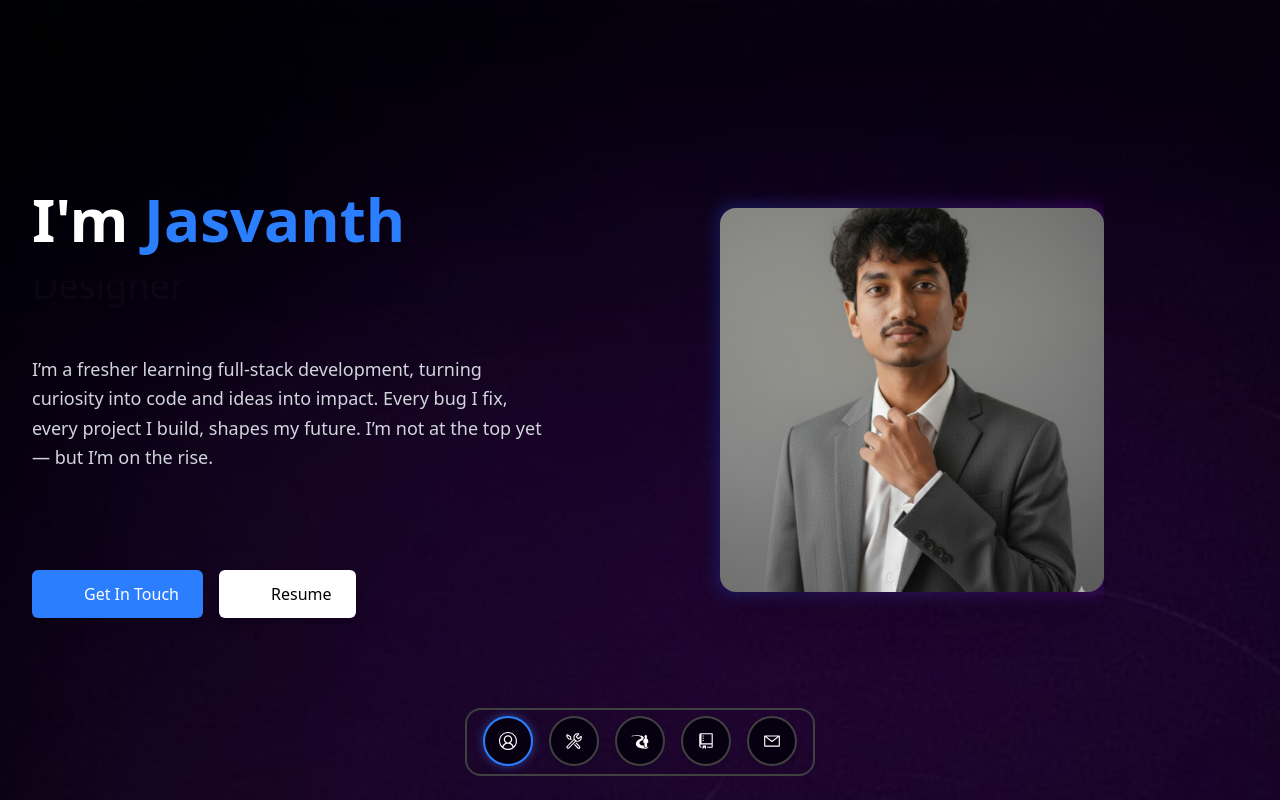
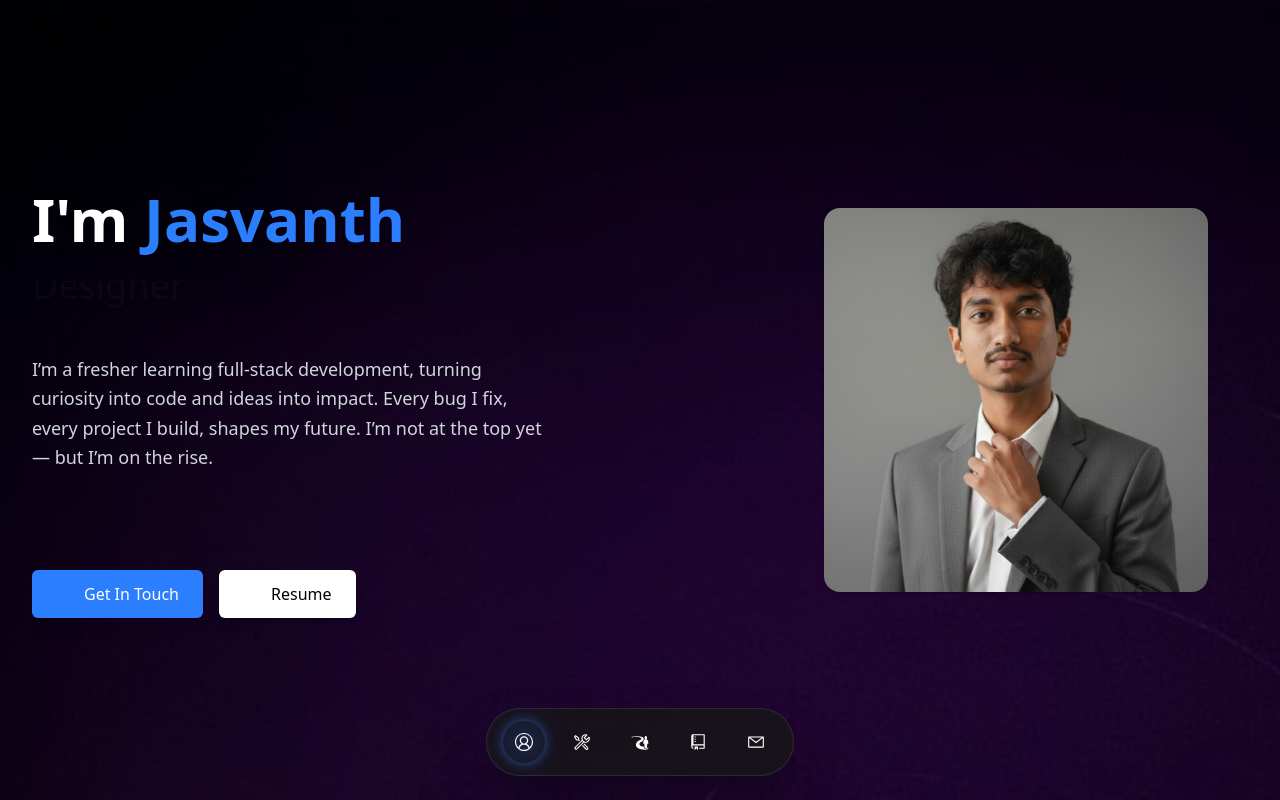
Before and after one commit to Jasvanth78/Portfolio-Frontend, a React (Vite) app: page / in a window 1280 px wide. Shown: the top 800 px of the page. Built offline with nearby package versions, Linux system fonts and the light colour scheme; no server answers; some icons are missing.

Commit message:
Small change

```diff
--- a/src/Components/Home.jsx
+++ b/src/Components/Home.jsx
@@ -36,7 +36,7 @@ export default function Home() {
 
             <div className="relative z-10 max-w-7xl mx-auto px-4 sm:px-6 lg:px-8 min-h-screen flex items-center">
                 <Reveal>
-                    <div className="grid grid-cols-1 md:grid-cols-2 gap-12 items-center w-full py-20">
+                    <div className="flex flex-col md:flex-row justify-between items-center w-full py-20 gap-20 md:gap-70">
 
                         <div className="flex flex-col justify-center space-y-6 text-center md:text-left">
                             <h1 className="text-white text-4xl sm:text-5xl lg:text-6xl font-bold leading-tight">
@@ -82,7 +82,7 @@ export default function Home() {
 
                             <div className="flex justify-center md:justify-start gap-4 mt-4">
                                 <button className="bg-blue-500 hover:bg-blue-900 text-white py-2 px-6 rounded-md transition duration-300 flex items-center gap-2 cursor-pointer shadow-lg hover:shadow-blue-500/50 sm:py-3 ">
-                                    <Icon icon="bitcoin-icons:share-filled" className='text-xl' /> Get In Touch
+                                    <Icon icon="bitcoin-icons:share-filled" className='text-xl' href='#contact' /> Get In Touch
                                 </button>
 
                                 <button className="bg-white hover:bg-gray-200 text-black py-2 px-6 rounded-md transition duration-300 cursor-pointer flex items-center gap-2 shadow-lg hover:shadow-white/50">
@@ -96,11 +96,14 @@ export default function Home() {
 
                         <div className="flex justify-center md:justify-end">
                             <div className="relative group">
-                                <div className="absolute -inset-1 bg-gradient-to-r from-blue-600 to-purple-600 rounded-2xl blur opacity-25 group-hover:opacity-75 transition duration-1000 group-hover:duration-200"></div>
-                                <img
+                                <div className=" bg-gradient-to-r from-blue-500 to-purple-500 rounded-xl blur-xl opacity-45 group-hover:opacity-70 transition duration-1000 group-hover:duration-200"></div>
+                                <motion.img
                                     src={img}
                                     alt="Jasvanth"
-                                    className="relative w-80 h-80 md:w-96 md:h-96 object-cover object-center rounded-2xl shadow-2xl"
+                                    initial={{ opacity: 0, scale: 0.5 }}
+                                    animate={{ opacity: 1, scale: 1 }}
+                                    transition={{ duration: 0.8 }}
+                                    className="relative w-80 h-80 md:w-96 md:h-96 object-cover object-top rounded-2xl shadow-sm hover:scale-105 transition duration-300"
                                 />
                             </div>
                         </div>
--- a/src/Components/Journey.jsx
+++ b/src/Components/Journey.jsx
@@ -87,16 +87,16 @@ export default function Journey() {
                 className="text-center mb-16 relative z-10"
             >
                 <h2 className="text-4xl md:text-5xl font-bold text-white mb-4">
-                    My <span className="text-transparent bg-clip-text bg-gradient-to-r from-blue-400 to-purple-500">Journey</span>
+                    My <span className="text-blue-500">Journey</span>
                 </h2>
-                <div className="w-24 h-1 bg-gradient-to-r from-blue-500 to-purple-500 mx-auto rounded-full"></div>
+
             </motion.div>
 
             <div className="w-full max-w-6xl relative">
-                {/* Central Line */}
+
                 <div className="absolute left-1/2 transform -translate-x-1/2 top-0 bottom-0 w-0.5 bg-gradient-to-b from-blue-500/0 via-blue-500/50 to-purple-500/0 hidden md:block"></div>
 
-                {/* Education Section */}
+
                 <div className="relative mb-12">
                     <motion.div
                         initial={{ opacity: 0 }}
@@ -116,7 +116,7 @@ export default function Journey() {
                     </div>
                 </div>
 
-                {/* Experience Section */}
+
                 <div className="relative">
                     <motion.div
                         initial={{ opacity: 0 }}
--- a/src/Components/Nav.jsx
+++ b/src/Components/Nav.jsx
@@ -77,7 +77,7 @@ export default function Nav() {
   }, []);
 
   return (
-    <div className="fixed bottom-4 left-0 w-full z-50 flex justify-center pointer-events-none sm:w-full sm:mt-1">
+    <div className="fixed bottom-6 left-1/2 -translate-x-1/2 z-50 w-auto">
       <div className="pointer-events-auto">
         <Dock
           items={items}
--- a/src/T.Components/Navbar.jsx
+++ b/src/T.Components/Navbar.jsx
@@ -1,132 +1,46 @@
-'use client';
+import { motion } from 'motion/react';
 
-import { motion, useMotionValue, useSpring, useTransform, AnimatePresence } from 'motion/react';
-import { Children, cloneElement, useEffect, useMemo, useRef, useState } from 'react';
-
-function DockItem({ children, className = '', onClick, mouseX, spring, distance, magnification, baseItemSize }) {
-  const ref = useRef(null);
-  const isHovered = useMotionValue(0);
-
-  const mouseDistance = useTransform(mouseX, val => {
-    const rect = ref.current?.getBoundingClientRect() ?? {
-      x: 0,
-      width: baseItemSize
-    };
-    return val - rect.x - baseItemSize / 2;
-  });
-
-  const targetSize = useTransform(mouseDistance, [-distance, 0, distance], [baseItemSize, magnification, baseItemSize]);
-  const size = useSpring(targetSize, spring);
-
+export default function Dock({ items, className = '' }) {
   return (
     <motion.div
-      ref={ref}
-      style={{
-        width: size,
-        height: size
-      }}
-      onHoverStart={() => isHovered.set(1)}
-      onHoverEnd={() => isHovered.set(0)}
-      onFocus={() => isHovered.set(1)}
-      onBlur={() => isHovered.set(0)}
-      onClick={onClick}
-      className={`relative inline-flex items-center justify-center rounded-full bg-[#060010] border-neutral-700 border-2 shadow-md ${className}`}
-      tabIndex={0}
-      role="button"
-      aria-haspopup="true"
+      initial={{ y: 50, opacity: 0 }}
+      animate={{ y: 0, opacity: 1 }}
+      transition={{ delay: 0.5, type: "spring", stiffness: 260, damping: 20 }}
+      className={`flex items-center gap-2 sm:gap-4 px-4 py-3 bg-neutral-900/80 backdrop-blur-xl border border-white/10 rounded-full shadow-2xl shadow-black/50 ${className}`}
     >
-      {Children.map(children, child => cloneElement(child, { isHovered }))}
+      {items.map((item, index) => (
+        <NavIcon key={index} item={item} />
+      ))}
     </motion.div>
   );
 }
 
-function DockLabel({ children, className = '', ...rest }) {
-  const { isHovered } = rest;
-  const [isVisible, setIsVisible] = useState(false);
+function NavIcon({ item }) {
+  return (
+    <motion.div
+      whileHover={{ scale: 1.2, y: -2 }}
+      whileTap={{ scale: 0.9 }}
+      onClick={item.onClick}
+      className={`relative p-2.5 sm:p-3 rounded-full cursor-pointer transition-all duration-300 group ${item.className}`}
+    >
+      {/* Active Indicator Glow */}
+      {item.className.includes('!border-blue-500') && (
+        <motion.div
+          layoutId="active-pill"
+          className="absolute inset-0 bg-blue-500/20 rounded-full blur-md"
+          transition={{ type: "spring", stiffness: 300, damping: 30 }}
+        />
+      )}
 
-  useEffect(() => {
-    const unsubscribe = isHovered.on('change', latest => {
-      setIsVisible(latest === 1);
-    });
-    return () => unsubscribe();
-  }, [isHovered]);
+      {/* Icon with hover color change */}
+      <div className="relative z-10 text-white/50 group-hover:text-white transition-colors duration-300">
+        {item.icon}
+      </div>
 
-  return (
-    <AnimatePresence>
-      {isVisible && (
-        <motion.div
-          initial={{ opacity: 0, y: 0 }}
-          animate={{ opacity: 1, y: -10 }}
-          exit={{ opacity: 0, y: 0 }}
-          transition={{ duration: 0.2 }}
-          className={`${className} absolute -top-6 left-1/2 w-fit whitespace-pre rounded-md border border-neutral-700 bg-[#060010] px-2 py-0.5 text-xs text-white`}
-          role="tooltip"
-          style={{ x: '-50%' }}
-        >
-          {children}
-        </motion.div>
-      )}
-    </AnimatePresence>
-  );
-}
-
-function DockIcon({ children, className = '' }) {
-  return <div className={`flex items-center justify-center ${className}`}>{children}</div>;
-}
-
-export default function Dock({
-  items,
-  className = '',
-  spring = { mass: 0.1, stiffness: 150, damping: 12 },
-  magnification = 70,
-  distance = 200,
-  panelHeight = 64,
-  dockHeight = 256,
-  baseItemSize = 50
-}) {
-  const mouseX = useMotionValue(Infinity);
-  const isHovered = useMotionValue(0);
-
-  const maxHeight = useMemo(
-    () => Math.max(dockHeight, magnification + magnification / 2 + 4),
-    [magnification, dockHeight]
-  );
-  const heightRow = useTransform(isHovered, [0, 1], [panelHeight, maxHeight]);
-  const height = useSpring(heightRow, spring);
-
-  return (
-    <motion.div style={{ height, scrollbarWidth: 'none' }} className="mx-2 flex max-w-full items-center">
-      <motion.div
-        onMouseMove={({ pageX }) => {
-          isHovered.set(1);
-          mouseX.set(pageX);
-        }}
-        onMouseLeave={() => {
-          isHovered.set(0);
-          mouseX.set(Infinity);
-        }}
-        className={`absolute bottom-2 left-1/2 transform -translate-x-1/2 flex items-end w-fit gap-4 rounded-2xl border-neutral-700 border-2 pb-2 px-4 ${className}`}
-        style={{ height: panelHeight }}
-        role="toolbar"
-        aria-label="Application dock"
-      >
-        {items.map((item, index) => (
-          <DockItem
-            key={index}
-            onClick={item.onClick}
-            className={item.className}
-            mouseX={mouseX}
-            spring={spring}
-            distance={distance}
-            magnification={magnification}
-            baseItemSize={baseItemSize}
-          >
-            <DockIcon>{item.icon}</DockIcon>
-            <DockLabel>{item.label}</DockLabel>
-          </DockItem>
-        ))}
-      </motion.div>
+      {/* Tooltip */}
+      <div className="absolute -top-10 left-1/2 -translate-x-1/2 px-2 py-1 bg-neutral-900 border border-white/10 rounded-md text-xs text-white opacity-0 group-hover:opacity-100 transition-opacity duration-200 pointer-events-none whitespace-nowrap">
+        {item.label}
+      </div>
     </motion.div>
   );
 }
-export { DockItem, DockLabel, DockIcon };
```
Also changed, not shown: src/Components/Projects.jsx (+5 -5 lines), 1 other file (tests, documents, lock files or other folders).
